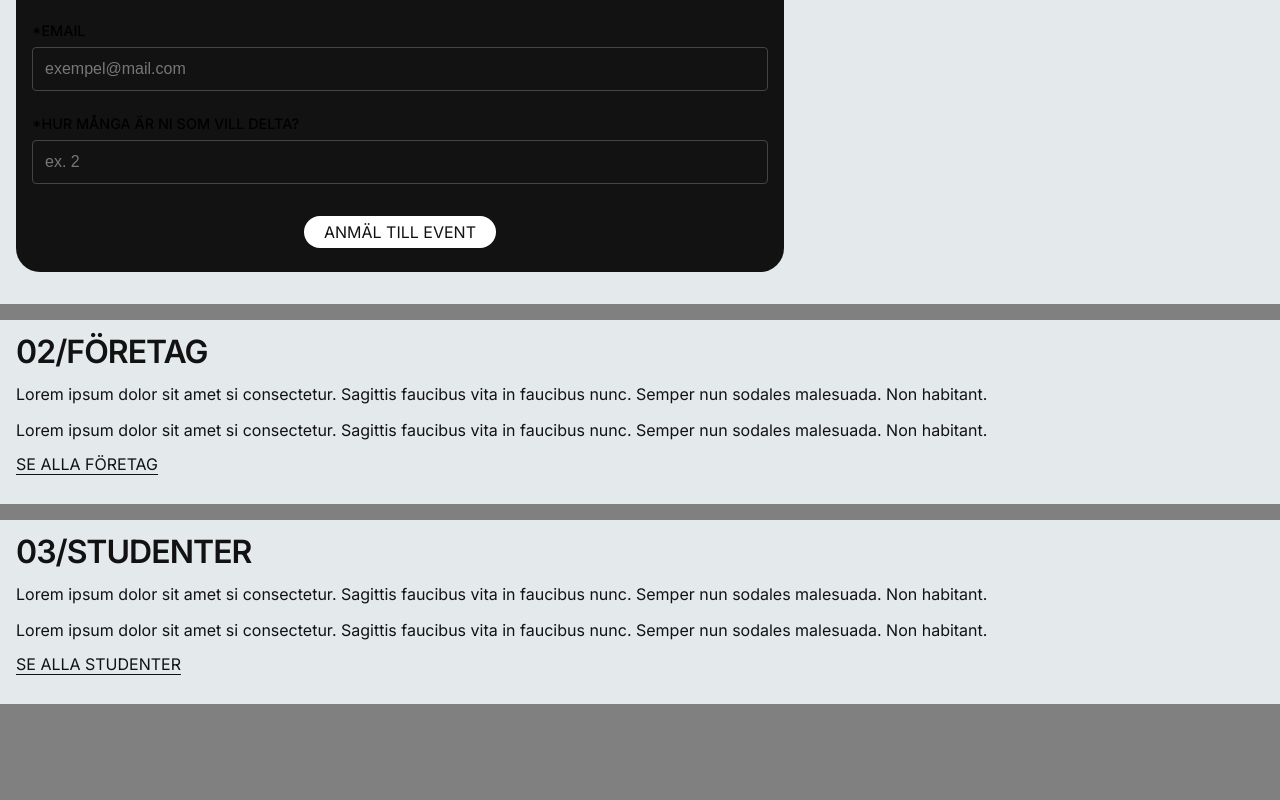
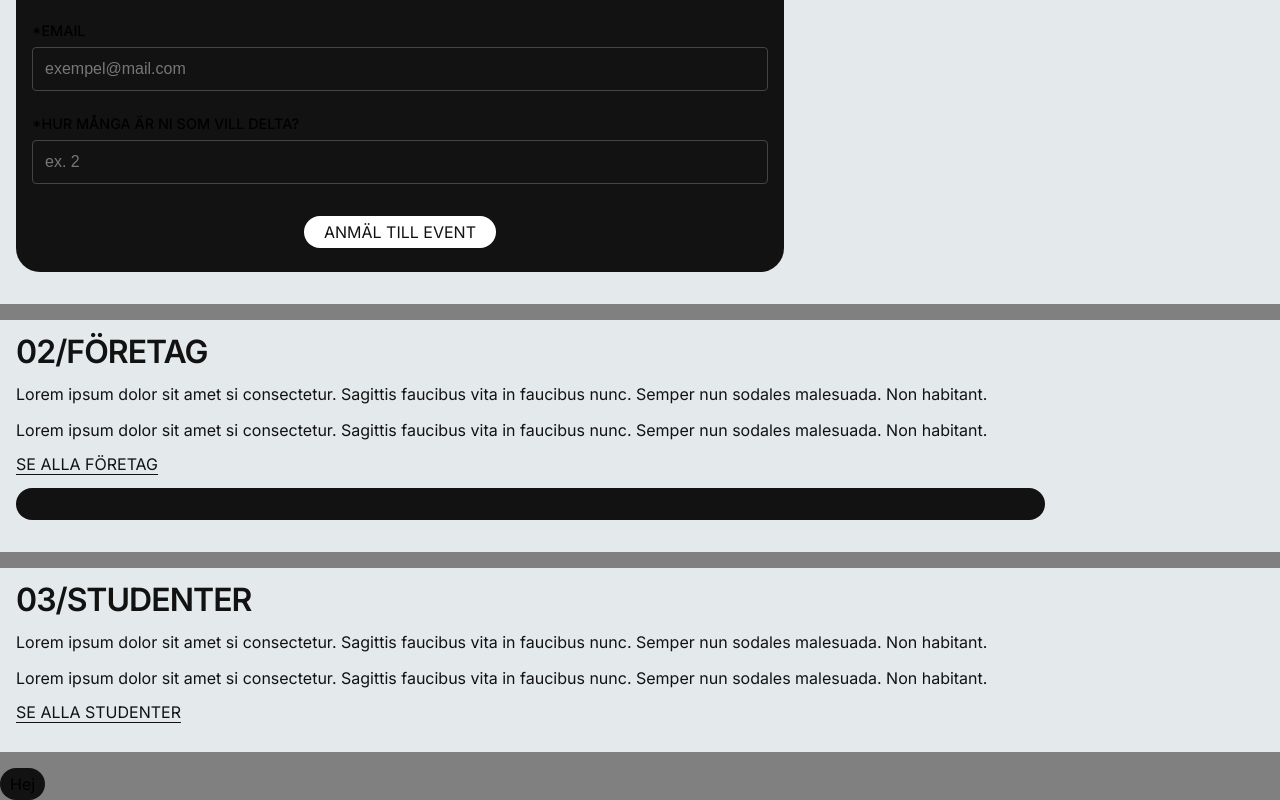
Before and after one commit to Skjesper/LIA-Portal, a Next.js app: page / in a window 1280 px wide. Shown: the part 354-1154 px from the top of the page. Before the commit the page ends 1074 px from the top, so only its background shows below. Built offline with nearby package versions, Linux system fonts and the light colour scheme.

Commit message:
added label components

```diff
--- a/src/app/page.js
+++ b/src/app/page.js
@@ -3,6 +3,8 @@ import Button, { buttonStyles } from '@/components/ui/Button/Button';
 import pageStyles from './page.module.css'; // Importera page.module.css
 import Section from '@/components/Sections/Sections';
 import RSVPCard from '@/components/RSVPCard/RSVPCard';
+import Label, { labelStyles } from '@/components/ui/Label/Label';
+import CompanyCard from '@/components/ui/CompanyCard/CompanyCard';
 
 
 export default function Home() {
@@ -24,6 +26,7 @@ export default function Home() {
           <p>Lorem ipsum dolor sit amet si consectetur. Sagittis faucibus vita in faucibus nunc. Semper nun sodales malesuada. Non habitant.</p>
           <p>Lorem ipsum dolor sit amet si consectetur. Sagittis faucibus vita in faucibus nunc. Semper nun sodales malesuada. Non habitant.</p>
           <Button className={buttonStyles.underlinedBlack}>Se alla företag</Button>
+          <CompanyCard></CompanyCard>
         </div>
       </Section>
       <Section>
@@ -34,7 +37,7 @@ export default function Home() {
           <Button className={buttonStyles.underlinedBlack}>Se alla studenter</Button>
         </div>
       </Section>
-
+      <Label className={labelStyles.filled}>Hej</Label>
     </main>
   );
 }
--- /dev/null
+++ b/src/components/ui/CompanyCard/CompanyCard.jsx
@@ -0,0 +1,16 @@
+// CompanyCard.jsx
+import React from 'react';
+import styles from '@/components/ui/CompanyCard/CompanyCard.module.css';
+import Button, { buttonStyles } from '@/components/ui/Button/Button';
+
+const CompanyCard = ({ children, className, ...props }) => {
+  const companyCardClassName = className ? `${styles.companyCard} ${className}` : styles.companyCard;
+
+  return (
+    <div className={companyCardClassName} {...props}>
+      {children}
+    </div>
+  );
+};
+
+export default CompanyCard;
--- /dev/null
+++ b/src/components/ui/CompanyCard/CompanyCard.module.css
@@ -0,0 +1,12 @@
+.companyCard {
+
+    display: flex;
+    padding: 1rem;
+    flex-direction: column;
+    align-items: flex-start;
+    gap: 2.5rem;
+    align-self: stretch;
+    background-color: var(--Background-Dark);
+    border-radius: 1rem;
+
+}
--- /dev/null
+++ b/src/components/ui/Label/Label.jsx
@@ -0,0 +1,16 @@
+import React from 'react';
+import styles from '@/components/ui/Label/Label.module.css';
+
+export const labelStyles = styles;
+
+const Label = ({ children, className, ...props }) => {
+  const labelClassName = className ? `${styles.label} ${className}` : styles.label;
+
+  return (
+    <div className={labelClassName} {...props}>
+      {children}
+    </div>
+  );
+};
+
+export default Label;
--- /dev/null
+++ b/src/components/ui/Label/Label.module.css
@@ -0,0 +1,17 @@
+.label {
+display: inline-flex;
+padding: 0.375rem 0.625rem;
+justify-content: center;
+align-items: center;
+gap: 0.5rem;
+border-radius: 1.5rem;
+}
+
+.unfilled {
+    border: 1px solid var(--Typography-Secondary, #FFF);
+}
+
+.filled {
+    background: var(--Background-Dark, #121212);
+
+}
```
